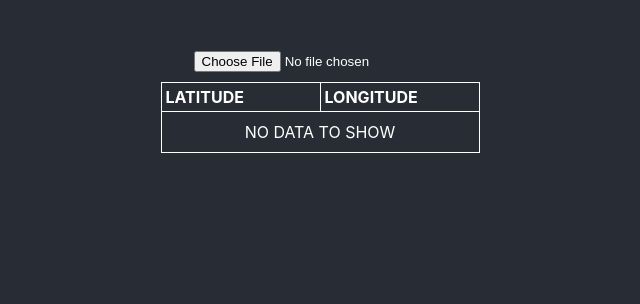
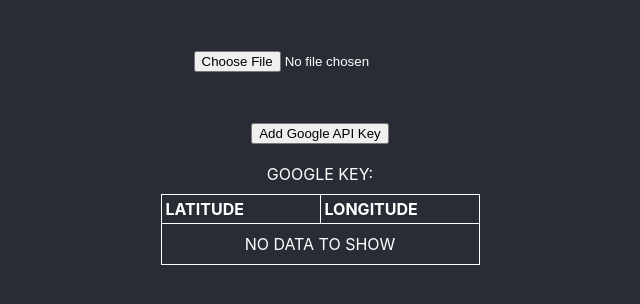
Before and after one commit to michaeljymsgutierrez/kml-extractor-source-code, a React (Create React App) app: page / in a window 1280 px wide. Shown: the top 304 px of the page, without its empty margins (320-960 px from the left). Built offline with nearby package versions, Linux system fonts and the light colour scheme.

Commit message:
Added google api key button

```diff
--- a/src/App.js
+++ b/src/App.js
@@ -1,5 +1,5 @@
-import React, {Component} from 'react';
-import './App.css';
+import React, { Component } from "react";
+import "./App.css";
 
 class App extends Component {
   constructor(props) {
@@ -7,7 +7,17 @@ class App extends Component {
     this.state = {
       kmlContent: null,
       coordinates: [],
+      gKey: null
     };
+
+  }
+
+  componentDidMount() {
+    const gKey = window.localStorage.getItem("gKey");
+
+    if (gKey) {
+      this.setState({ gKey });
+    }
   }
 
   getKmlData(data) {
@@ -18,25 +28,33 @@ class App extends Component {
     if (kml.files[0]) {
       reader.readAsText(kml.files[0]);
       reader.onload = () => {
-        this.setState({kmlContent: reader.result});
+        this.setState({ kmlContent: reader.result });
 
         const coordinates = this.state.kmlContent.match(
-          /(<coordinates).*(coordinates>)/gs,
+          /(<coordinates).*(coordinates>)/gs
         );
         const trimmedCoords = coordinates[0]
-          .replace(/['<coordinates */> /\n]/gs, '')
+          .replace(/['<coordinates */> /\n]/gs, "")
           .trim()
-          .split(',0');
+          .split(",0");
 
         trimmedCoords.forEach(coord => {
-          const splitCoord = coord.split(',');
+          const splitCoord = coord.split(",");
           if (splitCoord[1] && splitCoord[0]) {
             updatedCoordinates.push([splitCoord[1], splitCoord[0]]);
           }
         });
 
-        this.setState({coordinates: updatedCoordinates});
+        this.setState({ coordinates: updatedCoordinates });
       };
+    }
+  }
+
+  addGoogleKey() {
+    const gKey = prompt("Add Google API Key", "");
+    if (gKey) {
+      this.setState({ gKey });
+      window.localStorage.setItem("gKey", gKey);
     }
   }
 
@@ -45,6 +63,14 @@ class App extends Component {
       <div className="App">
         <div className="kml-file-picker">
           <input type="file" onChange={e => this.getKmlData(e)} />
+        </div>
+        <div className="kml-file-picker">
+          <button onClick={() => this.addGoogleKey()}>
+            Add Google API Key
+          </button>
+          <br />
+          <br />
+          GOOGLE KEY: {this.state.gKey}
         </div>
         <div className="coordinates-table">
           <table>
@@ -65,7 +91,9 @@ class App extends Component {
               })}
               {this.state.coordinates.length === 0 && (
                 <tr>
-                  <td colspan="2" className="no-data">NO DATA TO SHOW</td>
+                  <td colSpan="2" className="no-data">
+                    NO DATA TO SHOW
+                  </td>
                 </tr>
               )}
             </tbody>
```
